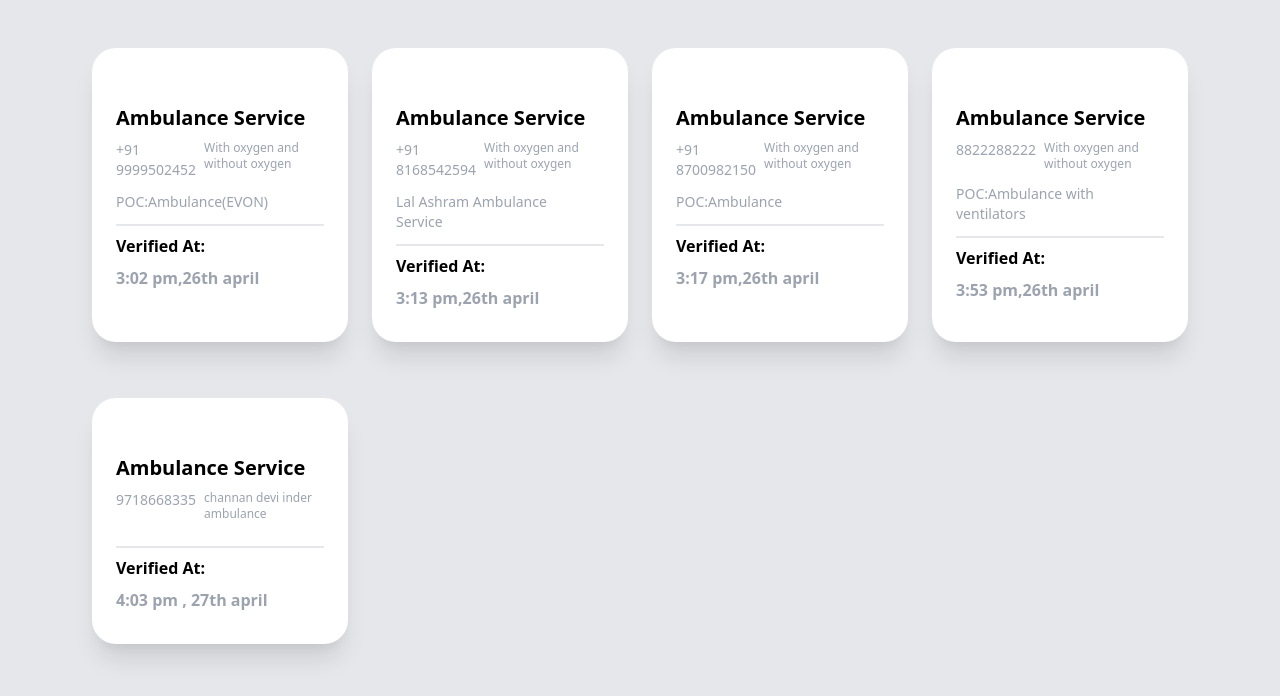
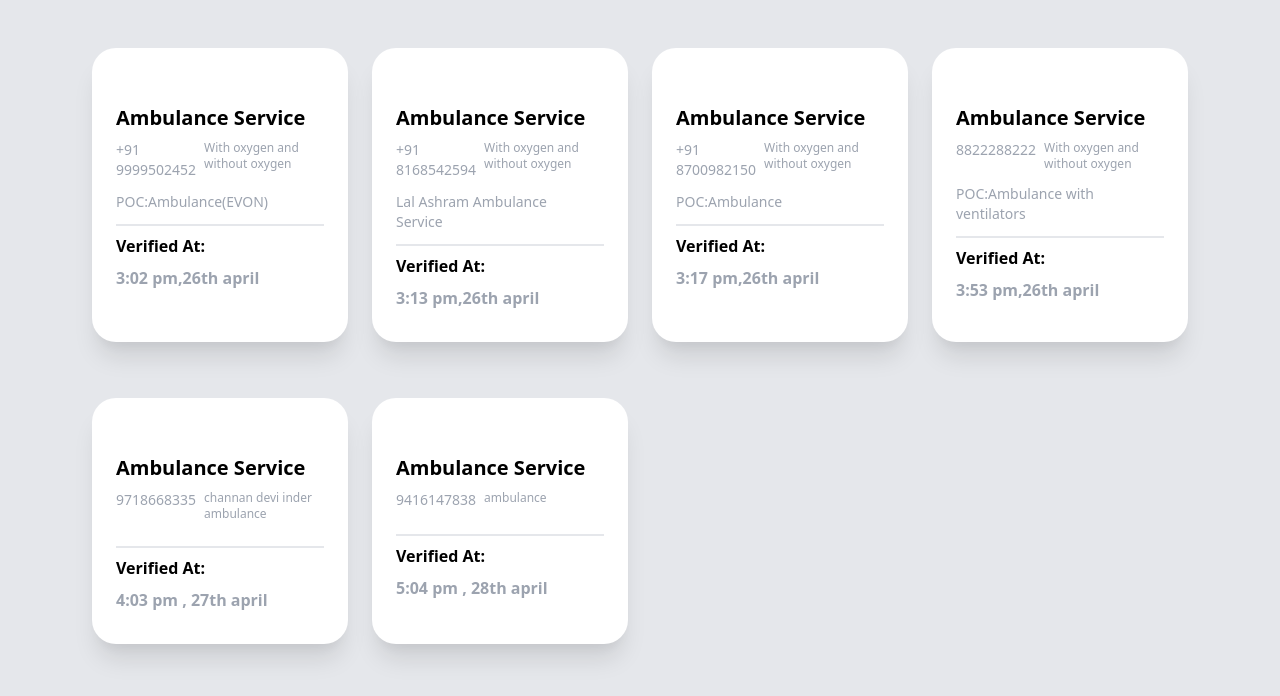
Before and after one commit to sharmadevanshi147/covid-19.io, a plain HTML site: page ambulanceservice.html in a window 1280 px wide. Drawn offline with nearby package versions, Linux system fonts and the light colour scheme.

Commit message:
Update ambulanceservice.html

```diff
--- a/ambulanceservice.html
+++ b/ambulanceservice.html
@@ -164,8 +164,36 @@
             </div>
         </div>
         <!-- 5 card ended -->
+        <!-- 6 card -->
+        <div class="relative bg-white py-6 px-6 rounded-3xl w-64 my-4 shadow-xl">
+
+            <div class="mt-8">
+                <p class="text-xl font-semibold my-2">Ambulance Service</p>
+                <div class="flex space-x-2 text-gray-400 text-sm">
+                  <p>9416147838</p> <br>
+                  <p class="text-xs ">ambulance</p>
+                </div>
+                <div class="flex space-x-2 text-gray-400 text-sm my-3">
+                    <!-- svg  -->
+                    <p></p>
+                    <p></p>
+                </div>
+                <div class="border-t-2"></div>
+
+                <div class="flex justify-between">
+
+                     <div class="my-2">
+                        <p class="font-semibold text-base mb-2">Verified At:</p>
+                        <div class="text-base text-gray-400 font-semibold">
+                            <p>5:04 pm , 28th april</p>
 
 
+                        </div>
+                    </div>
+                </div>
+            </div>
+        </div>
+        <!-- 6 card ended -->
 
 
 
```
